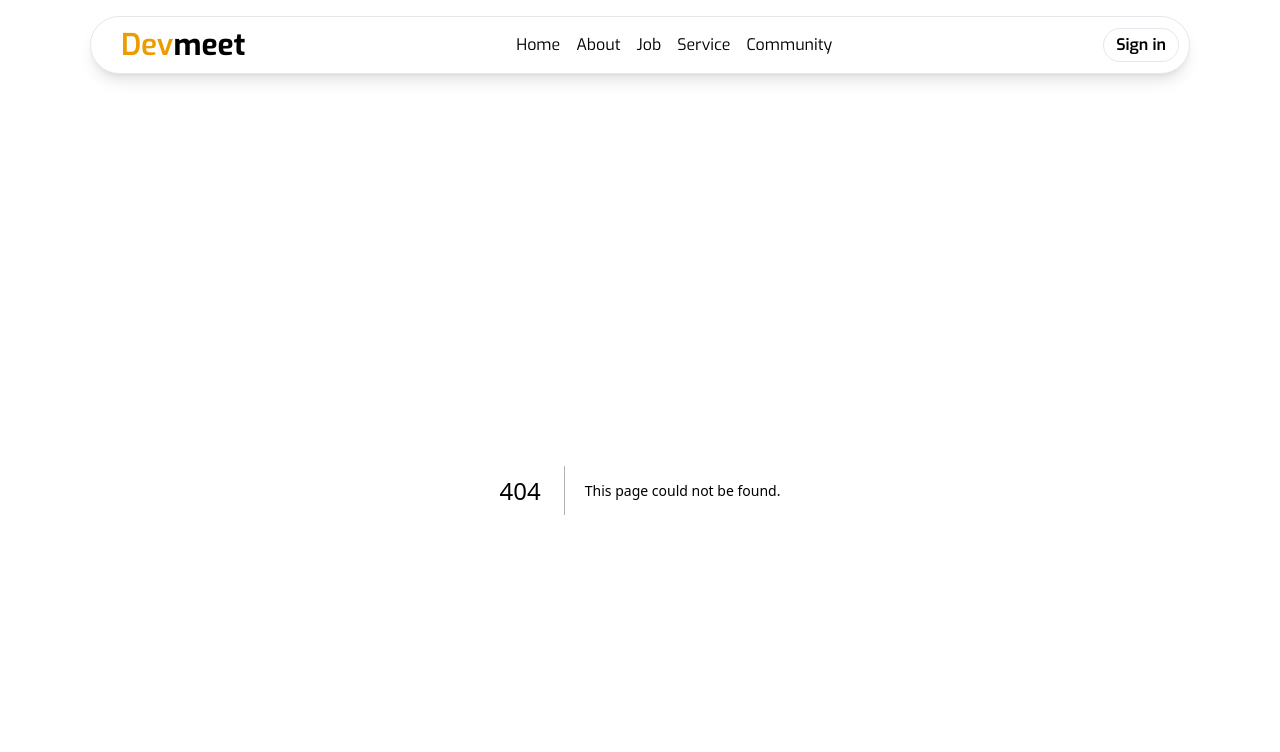
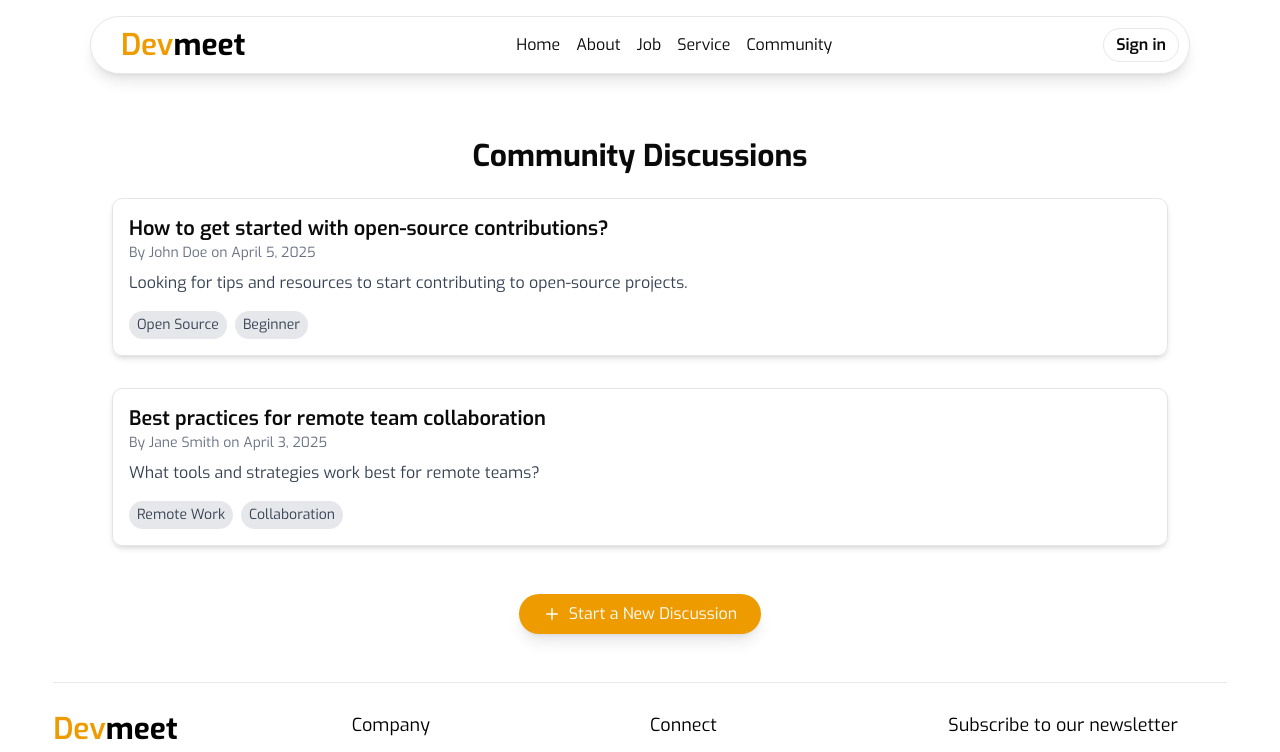
Before and after one commit to Sushanto171/devmeet, a Next.js app: page /community in a window 1280 px wide. Before the commit this address had no page. Shown: the top 752 px of the page. Built offline with nearby package versions, Linux system fonts and the light colour scheme.

Commit message:
Add Community Page with discussion posts

```diff
--- /dev/null
+++ b/src/app/community/page.jsx
@@ -0,0 +1,71 @@
+import { FiPlus } from "react-icons/fi";
+import Container from "@/components/Container";
+
+const CommunityPage = () => {
+    const posts = [
+        {
+            id: 1,
+            title: "How to get started with open-source contributions?",
+            author: "John Doe",
+            date: "April 5, 2025",
+            description:
+                "Looking for tips and resources to start contributing to open-source projects.",
+            tags: ["Open Source", "Beginner"],
+        },
+        {
+            id: 2,
+            title: "Best practices for remote team collaboration",
+            author: "Jane Smith",
+            date: "April 3, 2025",
+            description:
+                "What tools and strategies work best for remote teams?",
+            tags: ["Remote Work", "Collaboration"],
+        },
+    ];
+
+    return (
+        <Container>
+            <div className="mx-auto py-12">
+                <h1 className="text-3xl font-bold mb-6 text-center">
+                    Community Discussions
+                </h1>
+                <div className="space-y-8">
+                    {posts.map((post) => (
+                        <div
+                            key={post.id}
+                            className="border p-4 rounded-lg shadow-md"
+                        >
+                            <h2 className="text-xl font-semibold">
+                                {post.title}
+                            </h2>
+                            <p className="text-sm text-gray-500">
+                                By {post.author} on {post.date}
+                            </p>
+                            <p className="mt-2 text-gray-700">
+                                {post.description}
+                            </p>
+                            <div className="mt-4 flex gap-2">
+                                {post.tags.map((tag, index) => (
+                                    <span
+                                        key={index}
+                                        className="bg-gray-200 text-gray-700 text-sm px-2 py-1 rounded-full"
+                                    >
+                                        {tag}
+                                    </span>
+                                ))}
+                            </div>
+                        </div>
+                    ))}
+                </div>
+                <div className="mt-12 text-center flex justify-center">
+                    <button className="bg-primary text-white px-6 py-2 rounded-full shadow-lg hover:bg-secondary transition duration-300 hover:text-black flex items-center gap-2">
+                        <FiPlus className="text-lg" />
+                        Start a New Discussion
+                    </button>
+                </div>
+            </div>
+        </Container>
+    );
+};
+
+export default CommunityPage;
```
